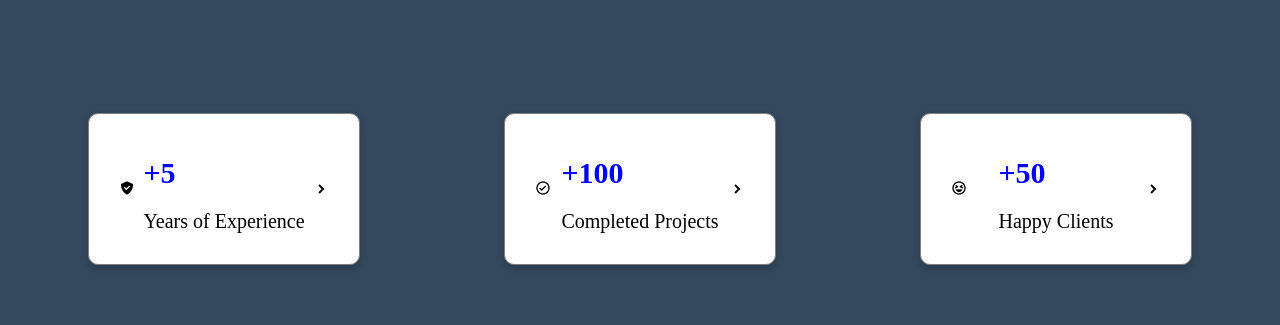
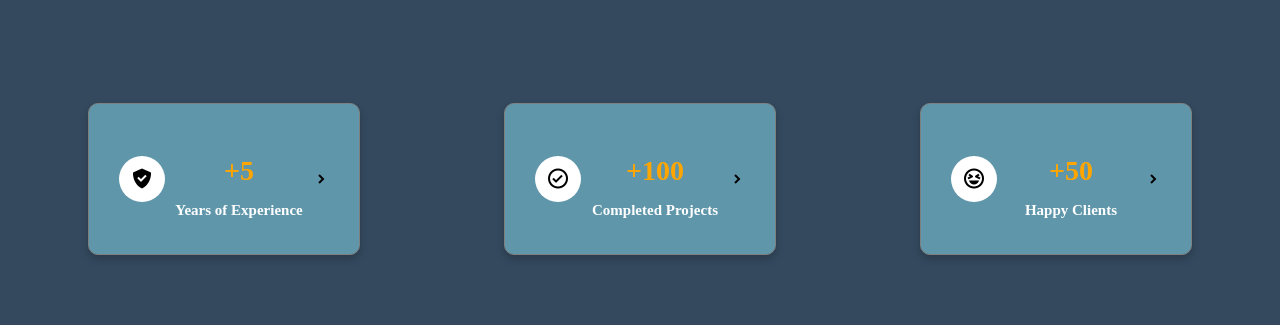
Before and after one commit to Jerry-Guo1020/2025.4.3HardlyCoding, a plain HTML site: page index.html in a window 1280 px wide. Shown: the part 685-1010 px from the top of the page. Drawn offline with nearby package versions, Linux system fonts and the light colour scheme.

Commit message:
second commit

```diff
--- a/style.css
+++ b/style.css
@@ -18,6 +18,7 @@
         justify-content: space-between;
         height: 80px;
         padding: 0 50px
+
     }
 
     .navber h2 {
@@ -74,7 +75,7 @@
 .main img{
     height: 200px;
     width: 200px;
-    margin-top: 60px;
+    margin-top: 50px;
 }
 
 .main {
@@ -115,7 +116,7 @@
 
 
 .guarantee{
-    margin-top: 10px;
+    /* margin-top: 10px; */
     padding :0 20px;
     display: flex;
     flex-wrap: nowrap;
@@ -124,7 +125,7 @@
 }
 
 .guarantee .item{
-    background-color:white;
+    background-color:#5F96AA;
     display:flex;
     justify-content: space-between;
     align-items: center;
@@ -142,10 +143,11 @@
 
 
 .guarantee .item h3{
+    color: white;
     font-size:30px;
-    color: blue;
    margin-bottom: 0px;
    margin-top: 30px;
+
 }
 
 .guarantee .item p{
@@ -157,4 +159,60 @@
 .guarantee .item:hover{
     transform:translateY(-5px);
     box-shadow: 0 8px 16px 0 rgba(0,0,0,0.2);
+    justify-self:space-between;
+
 }
+
+.guarantee .item .icon{
+    width:46px;
+    height:46px;
+    background-color: white;
+    border-radius: 50%;
+    display: flex;
+    align-items: center;
+    justify-content: center;
+    transition: background-color 0.3s ease;
+
+
+}
+
+
+.guarantee .item:hover .icon{
+    background-color: orange;
+
+}
+
+
+.guarantee .item .icon i{
+    font-size: 24px;
+    color: black;
+
+}
+
+
+.guarantee .item .info{
+    display: flex;
+    flex-direction:column;
+    align-items: center;
+}
+
+
+.guarantee .item .info h3{
+    color: orange;
+    font-size: 28px;
+
+}
+
+
+.guarantee .item .info p{
+    color:white;
+    font-size:15px;
+    font-weight:600;
+}
+
+
+.guarantee .item .i{
+    color: white;
+    font-size: 30px;
+    transition: color 0.3s ease;
+}
```
Also changed, not shown: index.html (+1 -1 lines).
